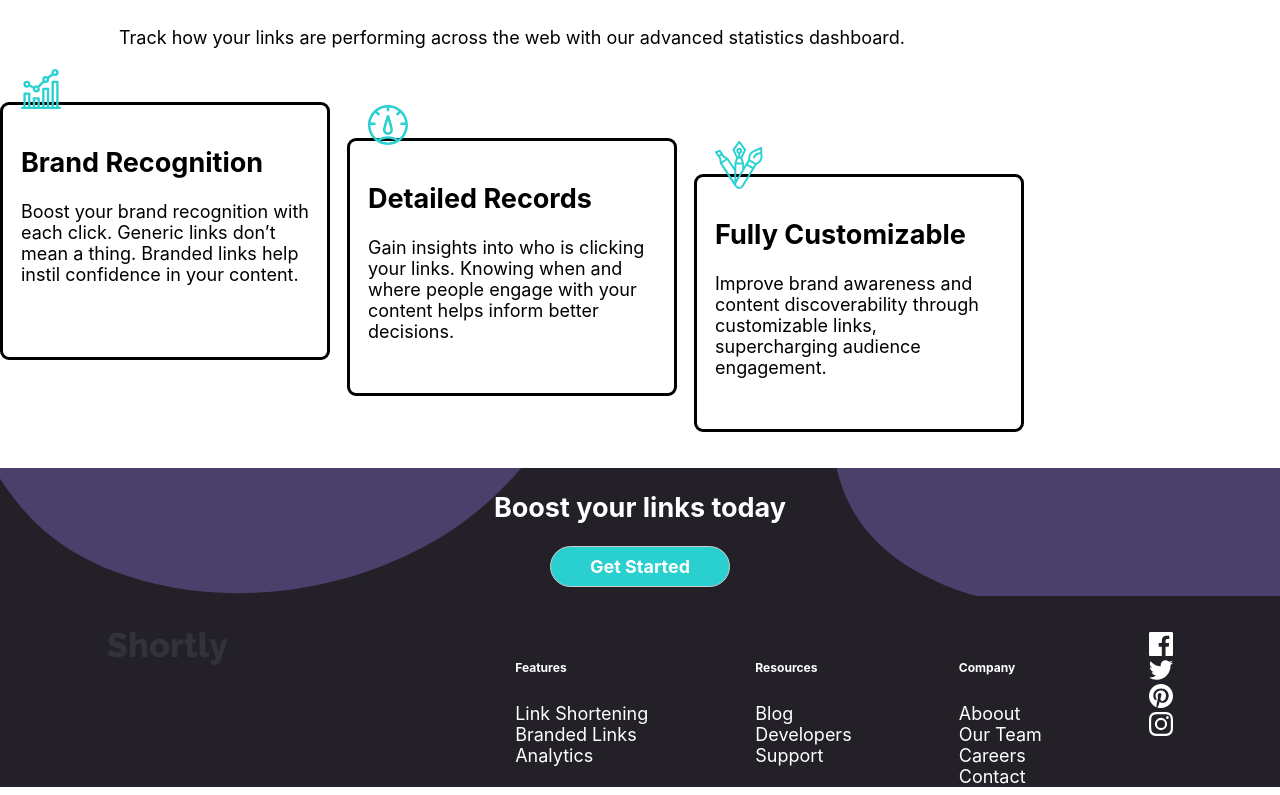
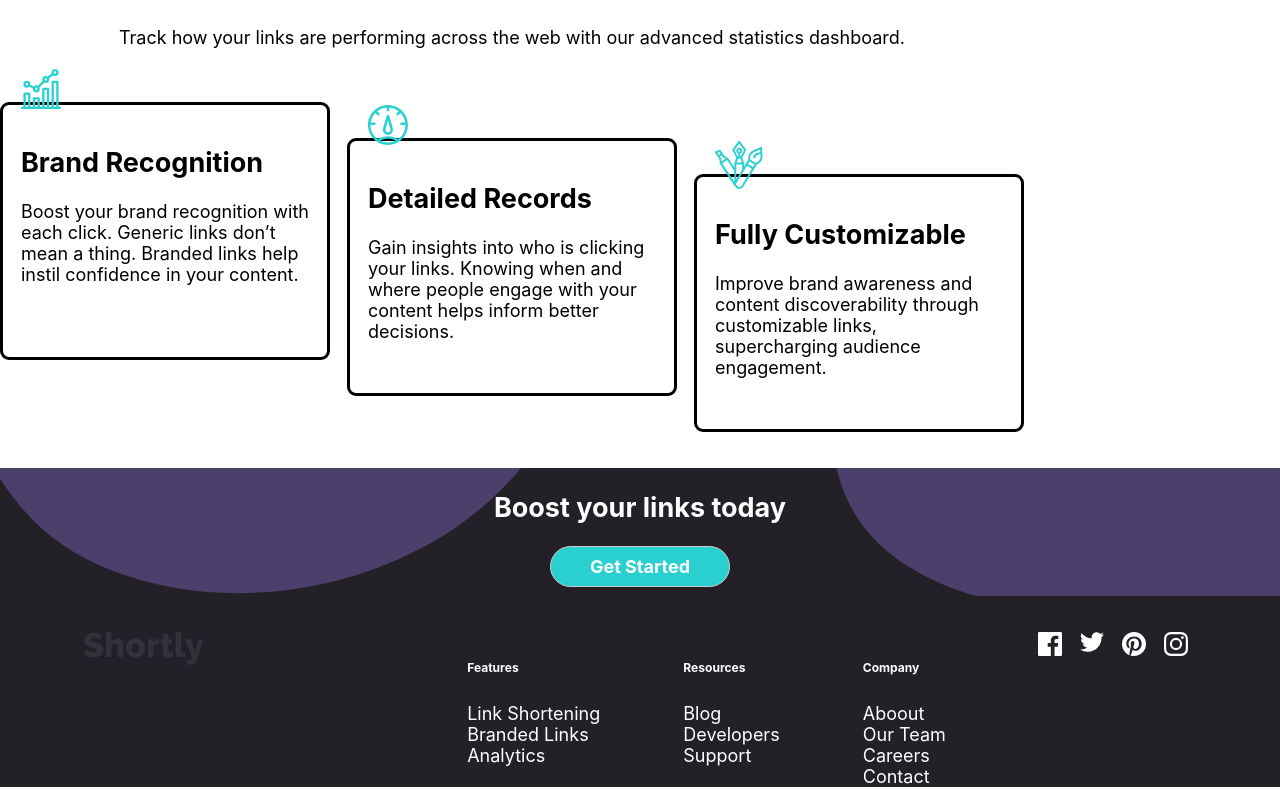
Before and after one commit to roc2246/urlShortening_frontEndMentor, a Svelte app: page / in a window 1280 px wide. Shown: the part 953-1748 px from the top of the page. Built offline with nearby package versions, Linux system fonts and the light colour scheme.

Commit message:
Touched up UI for footer and nav

```diff
--- a/src/sections/Footer.svelte
+++ b/src/sections/Footer.svelte
@@ -49,7 +49,12 @@
     }
     .social-media{
         display: flex;
-        flex-direction: column;
+        flex-direction: row;
+        & > *{
+          margin-left: .5rem;
+          margin-right: .5rem;
+        }
+
     }
   }
 
--- a/src/sections/Navigation.svelte
+++ b/src/sections/Navigation.svelte
@@ -23,11 +23,13 @@
 
   .nav {
     &--desktop {
-      margin-top: 2rem;
       display: flex;
       flex-direction: row;
+      margin-top: 2rem;
     }
-
+    &__img-box {
+      margin-right: 1rem;
+    }
     &__main {
       display: flex;
       flex-direction: row;
```
